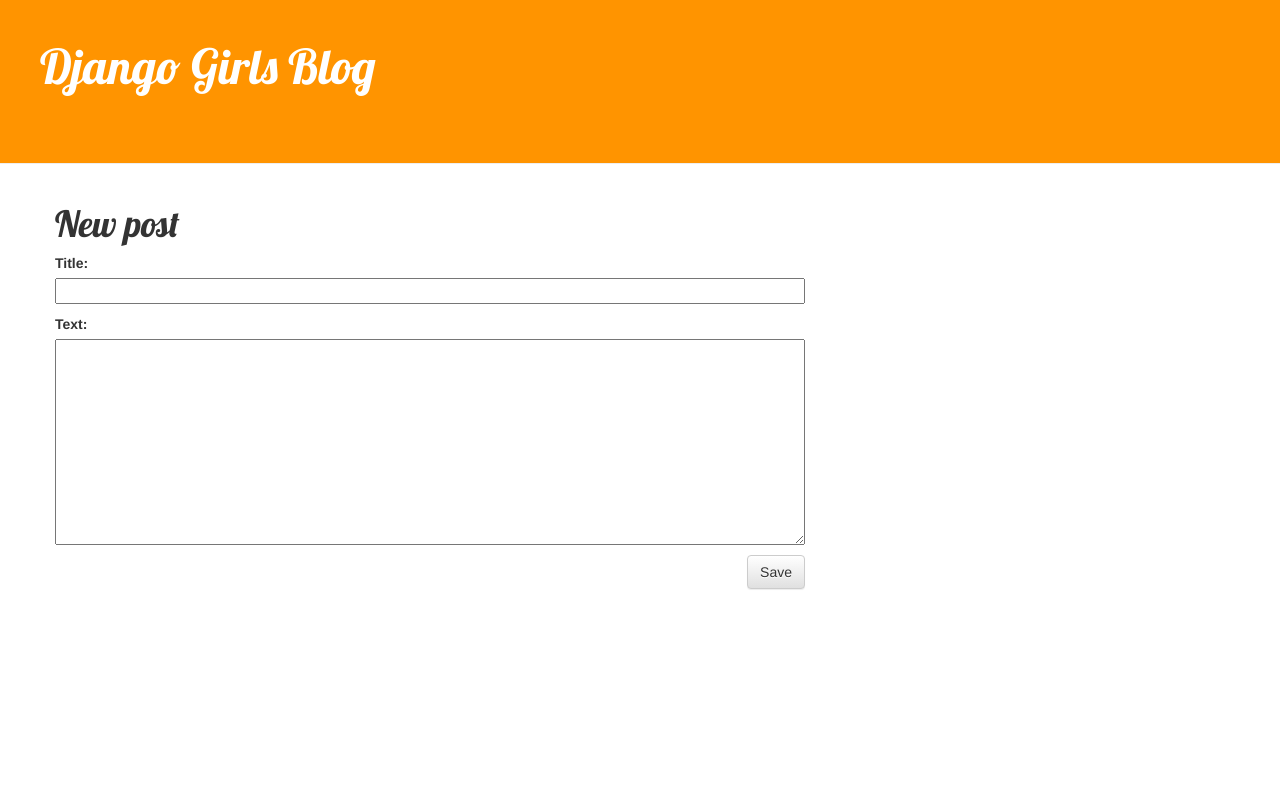
After one commit to xperson/my-first-blog, a Django app: page /post/new/ in a window 1280 px wide. The commit adds this page. Run offline with Django 3.2, Linux system fonts and the light colour scheme; some libraries are stand-ins or nearby versions.

Commit message:
Fixed a few secuirity problems, and added edit

```diff
--- /dev/null
+++ b/blog/forms.py
@@ -0,0 +1,8 @@
+from django import forms
+from .models import Post
+
+class PostForm(forms.ModelForm):
+
+    class Meta:
+        model = Post
+        fields = ('title', 'text',)
--- a/blog/static/css/blog.css
+++ b/blog/static/css/blog.css
@@ -1,21 +1,12 @@
- h1 a {
-    color: #FCA205;
-    font-family: 'Lobster';
- }
-
- body {
-    padding-left: 15px;
- }
-
 .page-header {
     background-color: #ff9400;
     margin-top: 0;
-    padding: 20px 20px 20px 40px;
+    padding: 20px 20px 60px 40px;
 }
 
- .page-header h1, .page-header h1 a, .page-header h1 a:visited, .page.header h1 a:active {
+.page-header h1, .page-header h1 a, .page-header h1 a:visited, .page-header h1 a:active {
     color: #ffffff;
-    font-size: 26pt;
+    font-size: 36pt;
     text-decoration: none;
 }
 
@@ -24,9 +15,8 @@
 }
 
 h1, h2, h3, h4 {
-    fotn-family: 'Lobster', cursive;
+    font-family: 'Lobster', cursive;
 }
-
 
 .date {
     float: right;
--- a/blog/templates/blog/base.html
+++ b/blog/templates/blog/base.html
@@ -12,6 +12,9 @@
     <body>
         <div class="page-header">
             <h1><a href="/">Django Girls Blog</a></h1>
+            {% if user.is_authenticated %}
+            <a href="{% url 'post_new' %}" class="top-menu"><span class="glyphicon glyphicon-plus"></span></a>
+            {% endif %}
         </div>
         <div class="content container">
             <div class="row">
--- a/blog/templates/blog/post_detail.html
+++ b/blog/templates/blog/post_detail.html
@@ -7,6 +7,9 @@
                 {{ post.published_date }}
             </div>
         {% endif %}
+        {% if user.is_authenticated %}
+        <a class="btn btn-default" href="{% url 'post_edit' pk=post.pk %}"><span class="glyphicon glyphicon-pencil"></span></a>
+        {% endif %}
         <h1>{{ post.title }}</h1>
         <p>{{ post.text|linebreaks }}</p>
     </div>
--- /dev/null
+++ b/blog/templates/blog/post_edit.html
@@ -0,0 +1,11 @@
+{% extends 'blog/base.html' %}
+
+{% block content %}
+    <h1>New post</h1>
+    <form method="POST" class="post-form">{% csrf_token %}
+        {{ form.as_p }}
+        <button type="submit" class="save btn btn-default">Save</button>
+
+    </form>
+
+{% endblock %}
--- a/blog/urls.py
+++ b/blog/urls.py
@@ -4,4 +4,6 @@ from . import views
 urlpatterns = [
     url(r'^$', views.post_list, name='post_list'),
     url(r'^post/(?P<pk>[0-9]+)/$', views.post_detail, name='post_detail'),
+    url(r'^post/new/$', views.post_new, name='post_new'),
+    url(r'^post/(?P<pk>[0-9]+)/edit/$', views.post_edit, name='post_edit'),
 ]
--- a/blog/views.py
+++ b/blog/views.py
@@ -2,6 +2,8 @@ from django.shortcuts import render
 from django.utils import timezone
 from .models import Post
 from django.shortcuts import render, get_object_or_404
+from .forms import PostForm
+from django.shortcuts import redirect
 
 
 def post_list(request):
@@ -11,3 +13,30 @@ def post_list(request):
 def post_detail(request, pk):
     post = get_object_or_404(Post, pk=pk)
     return render(request, 'blog/post_detail.html', {'post': post})
+
+def post_new(request):
+    if request.method == "POST":
+        form = PostForm(request.POST)
+        if form.is_valid():
+            post = form.save(commit=False)
+            post.author = request.user
+            post.published_date = timezone.now()
+            post.save()
+            return redirect('post_detail', pk=post.pk)
+    else:
+        form = PostForm()
+    return render(request, 'blog/post_edit.html', {'form': form})
+
+def post_edit(request, pk):
+    post = get_object_or_404(Post, pk=pk)
+    if request.method == "POST":
+        form = PostForm(request.POST, instance=post)
+        if form.is_valid():
+            post = form.save(commit=False)
+            post.author = request.user
+            post.published_date = timezone.now()
+            post.save()
+            return redirect('post_detail', pk=post.pk)
+    else:
+        form = PostForm(instance=post)
+    return render(request, 'blog/post_edit.html', {'form': form})
```
Lines whose indentation alone changed are shown as unchanged.
